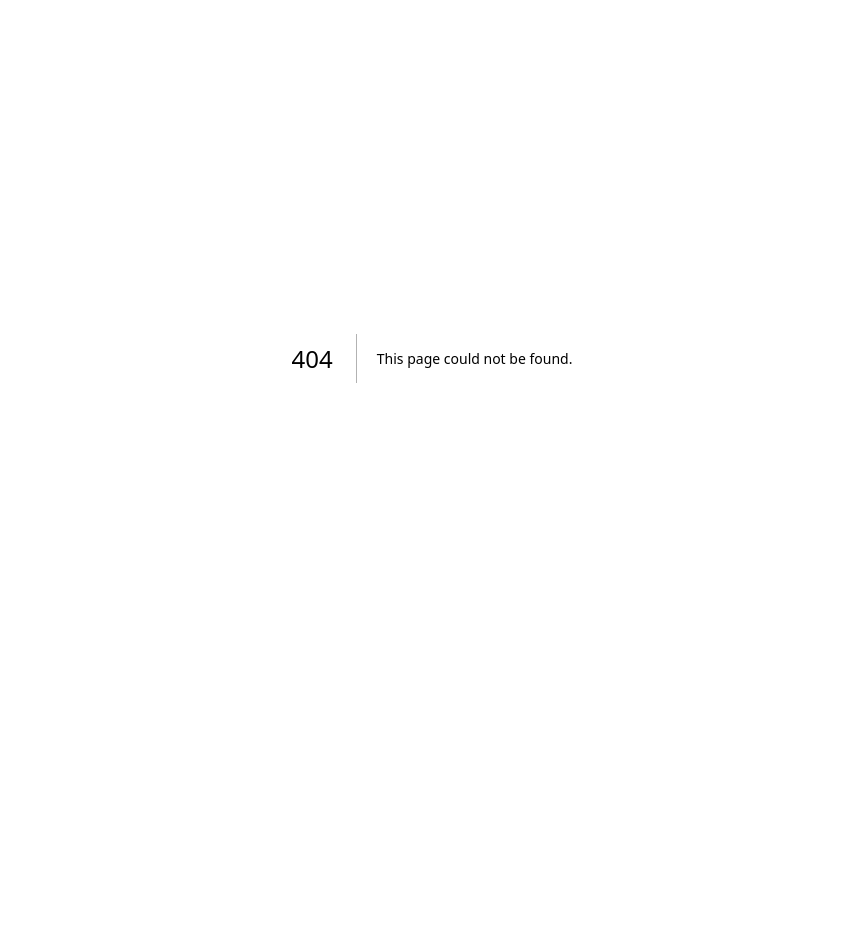
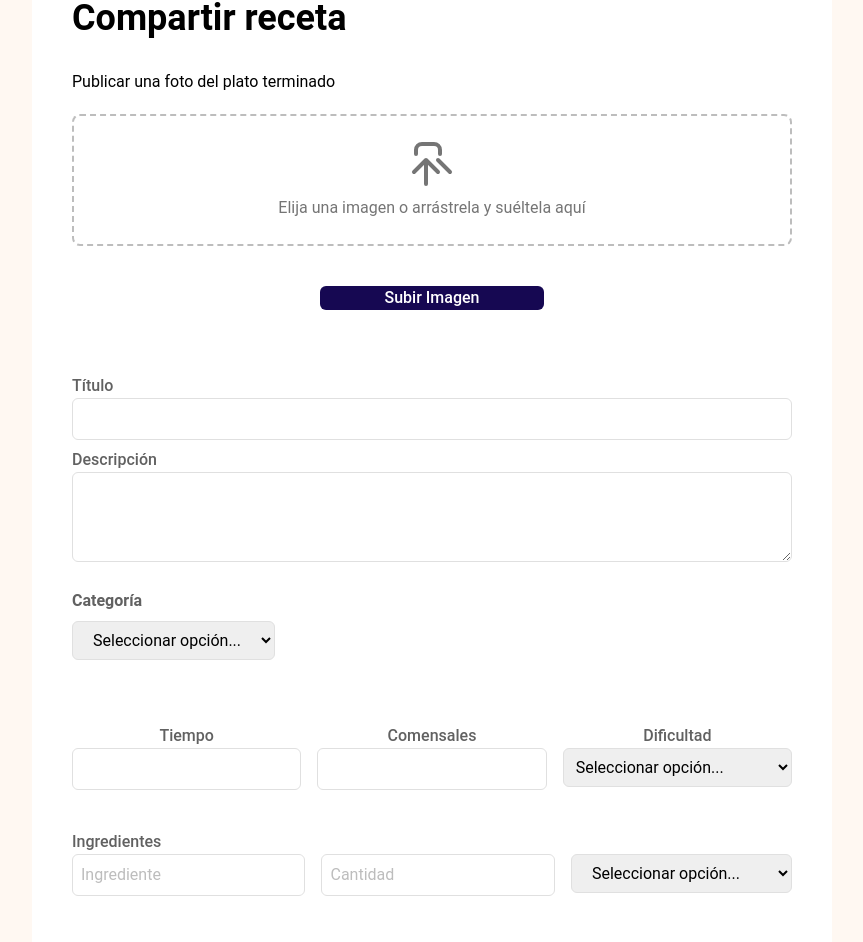
Before and after one commit to No-Country-simulation/c20-24-m-java-react, a Next.js app in the folder front-end/: page /prueba-hector in a window 1280 px wide. Before the commit this address had no page. Shown: the part 42-984 px from the top of the page, without its empty margins (208-1071 px from the left). Before the commit the page ends 800 px from the top, so only its background shows below. Built offline with nearby package versions, Linux system fonts and the light colour scheme.

Commit message:
buil: first design

```diff
--- /dev/null
+++ b/front-end/src/app/prueba-hector/page.jsx
@@ -0,0 +1,10 @@
+import SideMenu from '@/components/sideMenu/SideMenu';
+import UploadRecipe from '@/components/uploadRecipe/UploadRecipe';
+
+export default function pruebaHector() {
+  return (
+    <div>
+      <UploadRecipe />
+    </div>
+  );
+}
--- a/front-end/src/components/sideMenu/SideMenu.jsx
+++ b/front-end/src/components/sideMenu/SideMenu.jsx
@@ -9,7 +9,7 @@ const SideMenu = () => {
   const [activeAccordion, setActiveAccordion] = useState('');
 
   return (
-    <div className="select-none bg-white w-[280px] h-[919px] p-1 overflow-auto shadow-md sticky top-0">
+    <div className="select-none bg-red-900 w-[280px] h-[919px] p-1 overflow-auto shadow-md sticky top-0">
       <div className="flex flex-col justify-center items-center mt-14 mb-7">
         <Twitter />
         <h1 className="font-abril font-bold text-[28px]">Foodies</h1>
--- /dev/null
+++ b/front-end/src/components/uploadRecipe/UploadRecipe.jsx
@@ -0,0 +1,220 @@
+'use client';
+import { use, useState } from 'react';
+
+const UploadRecipe = (isVisible) => {
+  const [steps, setSteps] = useState(1);
+  return (
+    <div
+      id="modal_main"
+      //onClick={onClose}
+      className={` z-10  flex justify-center items-center transition-colors      `}
+    >
+      <div
+        id="modal_container"
+        //onClick={(e) => e.stopPropagation()}
+        className={`flex flex-col w-[50rem]  bg-white rounded-md p-10 `}
+      >
+        <h2 className="text-4xl font-bold mb-8">Compartir receta</h2>
+        <p>Publicar una foto del plato terminado </p>
+        <form action="#" className="space-y-6 mt-5 mb-5">
+          <div className="border-dashed border-2 border-gray-400 rounded-lg p-6 flex items-center justify-center">
+            <label
+              htmlFor="uploadImage"
+              className="text-gray-600 text-center cursor-pointer"
+            >
+              <svg
+                xmlns="http://www.w3.org/2000/svg"
+                className="h-12 w-12 mx-auto"
+                fill="none"
+                viewBox="0 0 24 24"
+                stroke="currentColor"
+                strokeWidth="2"
+              >
+                <path
+                  strokeLinecap="round"
+                  strokeLinejoin="round"
+                  d="M3 16l6-6m0 0l6 6m-6-6v12m6-12l6 6M16 7V5a3 3 0 0 0-3-3H7a3 3 0 0 0-3 3v2"
+                />
+              </svg>
+              <span className="block mt-2">
+                Elija una imagen o arrástrela y suéltela aquí
+              </span>
+            </label>
+            <input type="file" id="uploadImage" className="hidden" />
+          </div>
+        </form>
+
+        <div className="flex justify-center items-center mt-5 mb-14">
+          <button
+            type="button"
+            className="  w-56 bg-[#160852] rounded-md text-white font-medium"
+          >
+            Subir Imagen
+          </button>
+        </div>
+
+        <div>
+          <label htmlFor="titulo" className="block font-medium text-gray-700 mt-2">
+            Título
+          </label>
+          <input
+            type="text"
+            id="titulo"
+            className="w-full p-2 border border-gray-300 rounded-md"
+          />
+        </div>
+        <div>
+          <label
+            htmlFor="descripcion"
+            className="block font-medium text-gray-700 mt-2 "
+          >
+            Descripción
+          </label>
+          <textarea
+            id="descripcion"
+            rows="3"
+            className="w-full p-2 border border-gray-300 rounded-md"
+          ></textarea>
+        </div>
+
+        <div className={`flex justify-start  mt-5 mb-5`}>
+          <div class="grid grid-cols-2 gap-4 mb-6">
+            <div>
+              <label class="block text-gray-700 font-semibold mb-2" for="categoria">
+                Categoría
+              </label>
+              <select
+                class="w-full px-4 py-2 border border-gray-300 rounded-md focus:outline-none focus:border-indigo-500"
+                id="categoria"
+              >
+                <option value="">Seleccionar opción...</option>
+                <option value="">Opcion 1</option>
+                <option value="">Opcion 2</option>
+                <option value="">Opcion 3</option>
+              </select>
+            </div>
+          </div>
+        </div>
+
+        <div className="flex space-x-4 mt-5 mb-5">
+          <div className="w-1/3">
+            <label
+              htmlFor="tiempo"
+              className="text-center block font-medium text-gray-700"
+            >
+              Tiempo
+            </label>
+            <input
+              type="text"
+              id="tiempo"
+              className="w-full p-2 border border-gray-300 rounded-md"
+            />
+          </div>
+          <div className="w-1/3">
+            <label
+              htmlFor="comensales"
+              className="text-center block font-medium text-gray-700"
+            >
+              Comensales
+            </label>
+            <input
+              type="text"
+              id="comensales"
+              className="w-full p-2 border border-gray-300 rounded-md"
+            />
+          </div>
+          <div className="w-1/3">
+            <label
+              htmlFor="dificultad"
+              className="text-center block font-medium text-gray-700"
+            >
+              Dificultad
+            </label>
+            <select
+              id="dificultad"
+              className="w-full p-2 border border-gray-300 rounded-md"
+            >
+              <option value="">Seleccionar opción...</option>
+              <option value="">Facil</option>
+              <option value="">Intermedia</option>
+              <option value="">Dificil</option>
+            </select>
+          </div>
+        </div>
+
+        <div className="w-full mt-5 mb-5">
+          <label className="block font-medium text-gray-700">Ingredientes</label>
+          <div className="flex space-x-4 mb-2">
+            <input
+              type="text"
+              placeholder="Ingrediente"
+              className="w-full p-2 border border-gray-300 rounded-md"
+            />
+            <input
+              type="text"
+              placeholder="Cantidad"
+              className="w-full p-2 border border-gray-300 rounded-md"
+            />
+            <div className="w-full">
+              <select
+                class="w-full px-4 py-2 border border-gray-300 rounded-md focus:outline-none focus:border-indigo-500"
+                id="categoria"
+              >
+                <option value="">Seleccionar opción...</option>
+                <option value="">Taza</option>
+                <option value="">Milimetros</option>
+                <option value="">Centimetros Cubicos</option>
+                <option value="">Litro</option>
+                <option value="">Cucharada</option>
+                <option value="">Cucharadita</option>
+                <option value="">Gramos</option>
+                <option value="">kilo</option>
+                <option value="">Onza</option>
+                <option value="">Libra</option>
+              </select>
+            </div>
+          </div>
+        </div>
+
+        <div className="flex justify-center items-center mt-5 mb-5">
+          <button
+            type="button"
+            className="  w-32 bg-[#160852] rounded-md text-white font-medium"
+          >
+            + Ingrediente
+          </button>
+        </div>
+
+        <div className="mt-5 m-b5">
+          <label className="block font-medium text-gray-700">Paso a paso</label>
+          <div className="flex items-start space-x-4 mb-2">
+            <label className="block w-32 h-32 border border-dashed border-gray-400 rounded-md flex items-center justify-center cursor-pointer">
+              <span>Upload</span>
+              <input type="file" className="hidden" />
+            </label>
+            <textarea
+              className="w-full p-2 border border-gray-300 rounded-md"
+              rows="3"
+            ></textarea>
+          </div>
+        </div>
+        <div className="flex justify-center items-center mt-5 mb-5">
+          <button
+            type="button"
+            className="  w-32 bg-[#160852] rounded-md text-white font-medium"
+          >
+            + Paso
+          </button>
+        </div>
+
+        <button
+          type="submit"
+          className="w-full bg-[#7da626] text-white font-bold py-2 rounded-md mt-5 mb-5"
+        >
+          Subir Receta
+        </button>
+      </div>
+    </div>
+  );
+};
+export default UploadRecipe;
```
Also changed, not shown: front-end/src/components/mainStart/MainStart.jsx (indentation only), front-end/src/components/scrollToTopButton/ScrollToTopButton.jsx (added).
